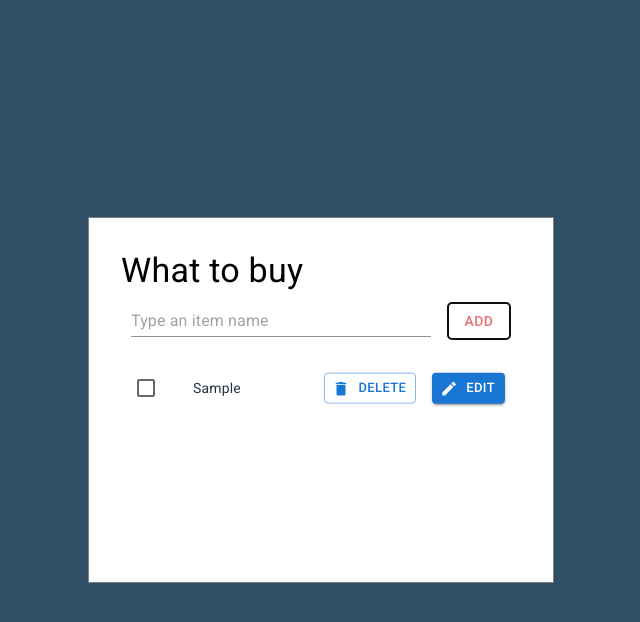
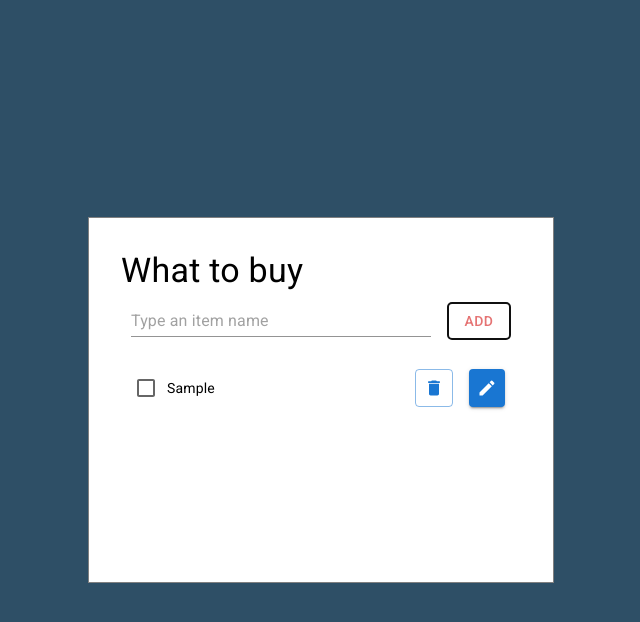
Before and after one commit to Risa2422/shopping-list, a React (Vite) app: page / in a window 1280 px wide. Both pictures are taken after typing "Sample" into the empty fields and a click on the button "ADD". Shown: the top 622 px of the page, without its empty margins (319-959 px from the left). Built offline with nearby package versions, Linux system fonts and the light colour scheme.

Commit message:
Updated :  the layout of the icons

```diff
--- a/src/App.tsx
+++ b/src/App.tsx
@@ -184,17 +184,17 @@ function App({}: Props) {
                     <Button
                       variant="outlined"
                       size="small"
-                      startIcon={<DeleteIcon />}
                       onClick={() => handleOnDelete(item.id)}
+                      sx={{ minWidth: 0, padding: 1 }}
                     >
-                      Delete
+                      <DeleteIcon fontSize="small" />
                     </Button>
                     <Button
                       variant="contained"
                       size="small"
-                      startIcon={<Edit />}
+                      sx={{ minWidth: 0, padding: 1 }}
                     >
-                      Edit
+                      <Edit fontSize="small" />
                     </Button>
                   </Stack>
                 }
@@ -205,7 +205,7 @@ function App({}: Props) {
                   onClick={() => handleToggle(item.id)}
                   dense
                 >
-                  <ListItemIcon>
+                  <ListItemIcon sx={{ minWidth: 0 }}>
                     <Checkbox
                       edge="start"
                       checked={item.isChecked}
@@ -215,7 +215,11 @@ function App({}: Props) {
                       sx={{ minWidth: 0 }}
                     />
                   </ListItemIcon>
-                  <ListItemText id={labelId} primary={item.itemName} />
+                  <ListItemText
+                    id={labelId}
+                    primary={item.itemName}
+                    sx={{ color: "black" }}
+                  />
                 </ListItemButton>
               </ListItem>
             );
```
